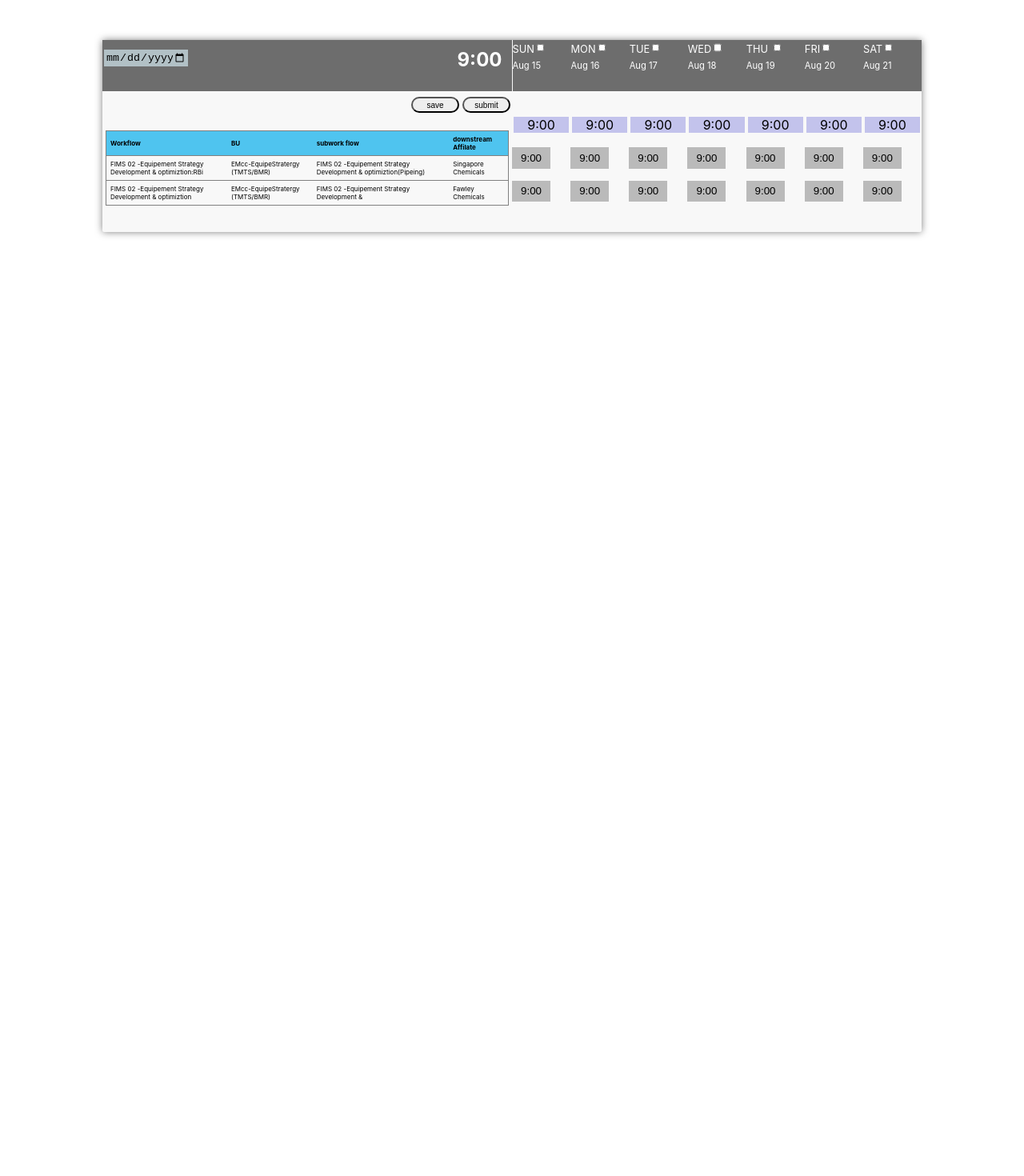
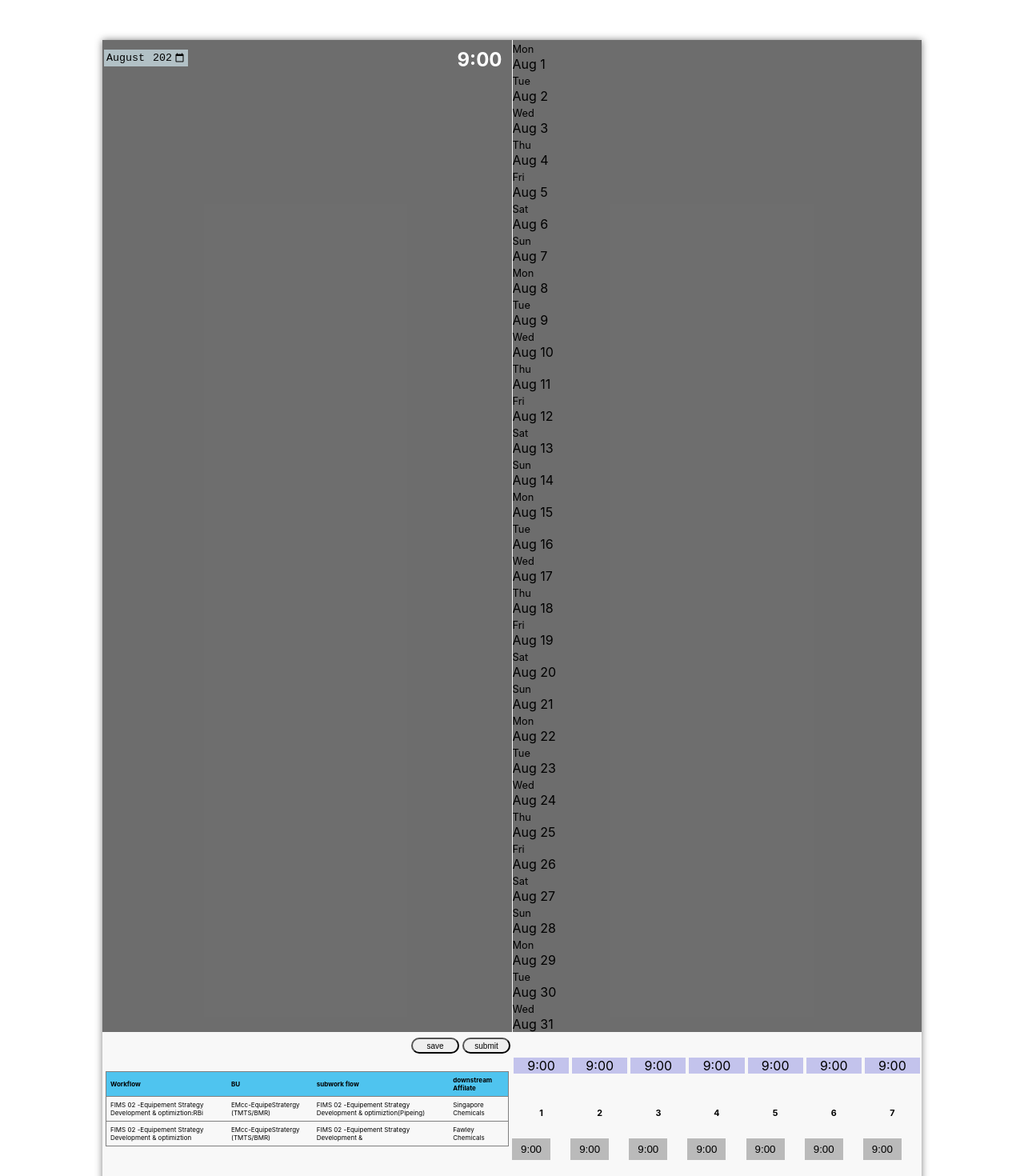
Before and after one commit to arjun-jar/react-projects, a React (Create React App) app in the folder time-sheet/: page / in a window 1280 px wide. Shown: the top 1470 px of the page at 80% size. Before the commit the page ends 800 px from the top, so only its background shows below. Built offline with nearby package versions, Linux system fonts and the light colour scheme; the HTML template or start-up script is replaced by a standard one.

Commit message:
completed

```diff
--- a/time-sheet/src/component/TimeSheet.js
+++ b/time-sheet/src/component/TimeSheet.js
@@ -1,28 +1,48 @@
-import { FontAwesomeIcon } from "@fortawesome/react-fontawesome";
 import React, { useEffect, useState } from "react";
 import TimeSheettable from "./TimeSheettable";
+import { FontAwesomeIcon } from "@fortawesome/react-fontawesome";
+import { faAngleLeft, faAngleRight } from "@fortawesome/free-solid-svg-icons";
+import DatesComponet from "./DatesComponet";
+
 function TimeSheet() {
-  const [date, setdate] = useState(new Date());
-  const [dateAndMonth, setDateAndMonth] = useState([]);
+  const [date, setdate] = useState(new Date().toISOString().slice(0, 7));
+  const [saven, setSaven] = useState();
+  const [yearAndMonth, setYearAndMonth] = useState([]);
   const [value, setValue] = useState("9:00");
   const dateMonth = new Array(7).fill(null);
-  const slots = new Array(14).fill(null);
+  const [lastDate, setLastDate] = useState(0);
 
-  useEffect(() => {}, [date]);
+  let slots = new Array(lastDate).fill(null);
 
+  useEffect(() => {
+    const year = date.slice(0, 4);
+    const month = date.slice(5, 7);
+    console.log(year, month);
+    let array = getDaysInMonth(month - 1, +year);
+    setLastDate(() => array.length);
+    setYearAndMonth(() => array);
+  }, [date]);
+
+  function getDaysInMonth(month, year) {
+    var date = new Date(year, month, 1);
+    var days = [];
+    while (date.getMonth() === month) {
+      days.push(new Date(date));
+      date.setDate(date.getDate() + 1);
+    }
+    console.log(days);
+    return days;
+  }
   return (
     <div className="time-sheet">
-    <FontAwesomeIcon icon="fa-solid fa-angle-left" />
-
       <div className="container">
-        <div className="timesheet-container">
         <div className="nav-slots">
           <div className="nav-slot slot-left">
             <div className="date-field">
               <div>
                 <input
                   className="date-field-input"
-                    type="date"
+                  type="month"
                   value={date}
                   onChange={(e) => setdate(e.target.value)}
                 ></input>
@@ -36,25 +56,20 @@ function TimeSheet() {
             </div>
           </div>
           <div className="nav-slot slot-right">
-              <div className="days-slot">
-                {days.map((day, i) => (
-                  <div className={`day-${i + 1}`}>
-                    <span className="day">{day.toUpperCase()}</span>
-                    <input type="Checkbox"></input>
+            <div className="week-field" id="style-9">
+              {yearAndMonth.map((date, i) => (
+                <div className={`week day-${i + 1}`}>
+                  <span className="day">
+                    {date.toLocaleDateString("locale", {
+                      weekday: "short",
+                    })}
+                  </span>
+                  <div className="week">
+                    {date.toLocaleString("default", { month: "short" })}{" "}
+                    {date.getDate()}
+                  </div>
                 </div>
               ))}
-              </div>
-              <div className="dates-slot">
-                {dateMonth.map((d, i) => (
-                  <div className={`date-${i + 1}`}>
-                    <span className="date">
-                      {monthNames[new Date(date).getMonth()] +
-                        " " +
-                        JSON.stringify(new Date(date).getDate() + i)}
-                    </span>
-                  </div>
-                ))}
-              </div>
             </div>
           </div>
         </div>
@@ -77,8 +92,13 @@ function TimeSheet() {
                 ))}
               </div>
             </div>
-            <div className="sub-slot">
+            <div className="sub-slot" id="style-9">
               {slots.map((n, i) => (
+                <div style={{ display: "flex", flexDirection: "column" }}>
+                  <div style={{ textAlign: "center" }}>
+                    <h6 className="number">{i + 1}</h6>
+                  </div>
+                  <div>
                     <input
                       maxLength="4"
                       type="text"
@@ -86,6 +106,8 @@ function TimeSheet() {
                       value={value}
                       onChange={(e) => setValue(e.target.value)}
                     ></input>
+                  </div>
+                </div>
               ))}
             </div>
           </div>
@@ -96,28 +118,3 @@ function TimeSheet() {
 }
 
 export default TimeSheet;
-const days = ["Sun", "Mon", "Tue", "Wed", "Thu ", "Fri", "Sat"];
-const monthNames = [
-  "Jan",
-  "Feb",
-  "Mar",
-  "Apr",
-  "May",
-  "Jun",
-  "Jul",
-  "Aug",
-  "Sep",
-  "Oct",
-  "Nov",
-  "Dec",
-];
-const getDaysInMonth=(month, year)=>{
-  var date = new Date(year, month, 10);
-  var days = [];
-  while (date.getMonth() === month) {
-    days.push(new Date(date));
-    date.setDate(date.getDate() + 1);
-  }
-  return days;
-}
-getDaysInMonth(0,2022).map(date=>console.log(date))
```
Lines whose indentation alone changed are shown as unchanged.
